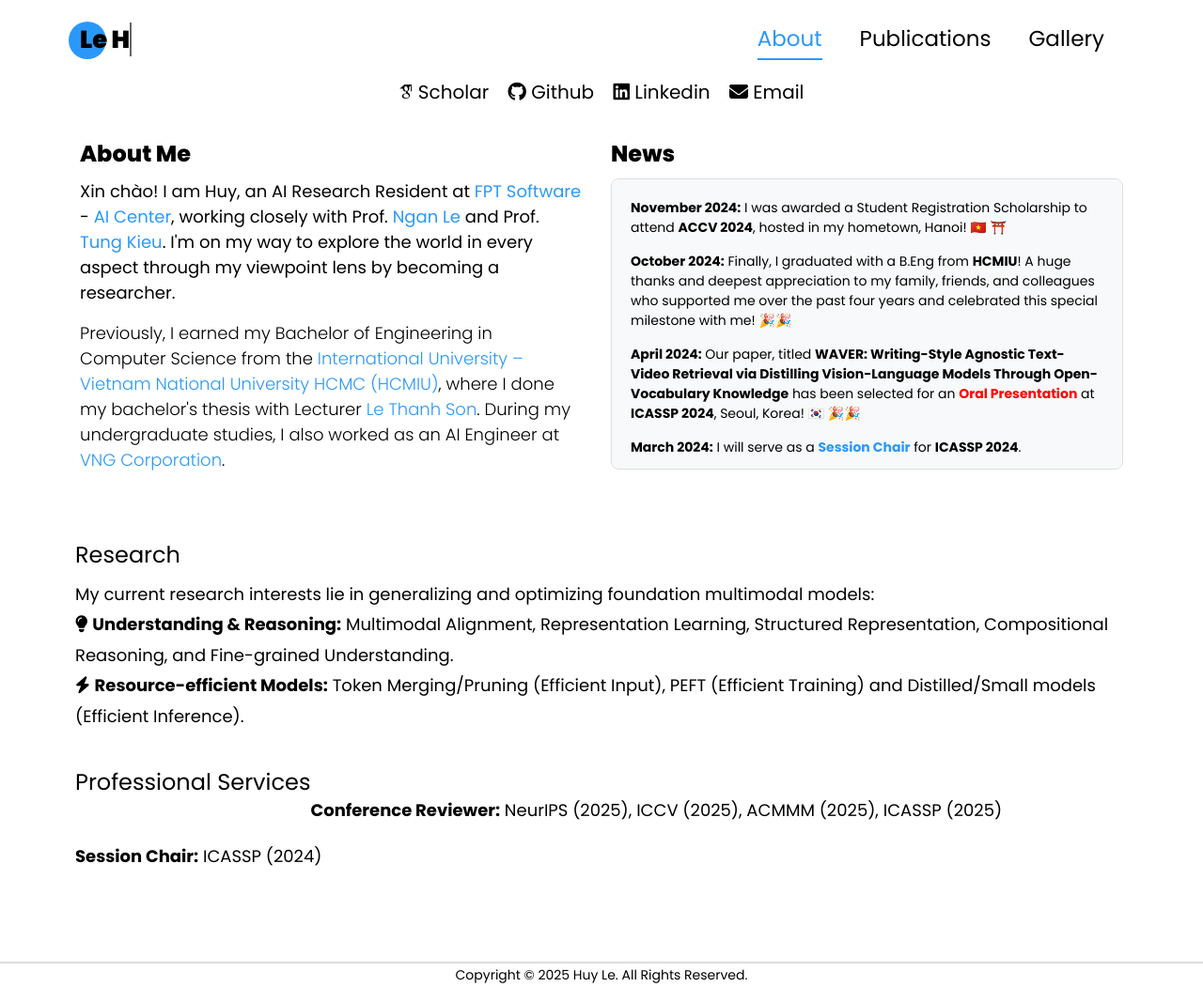
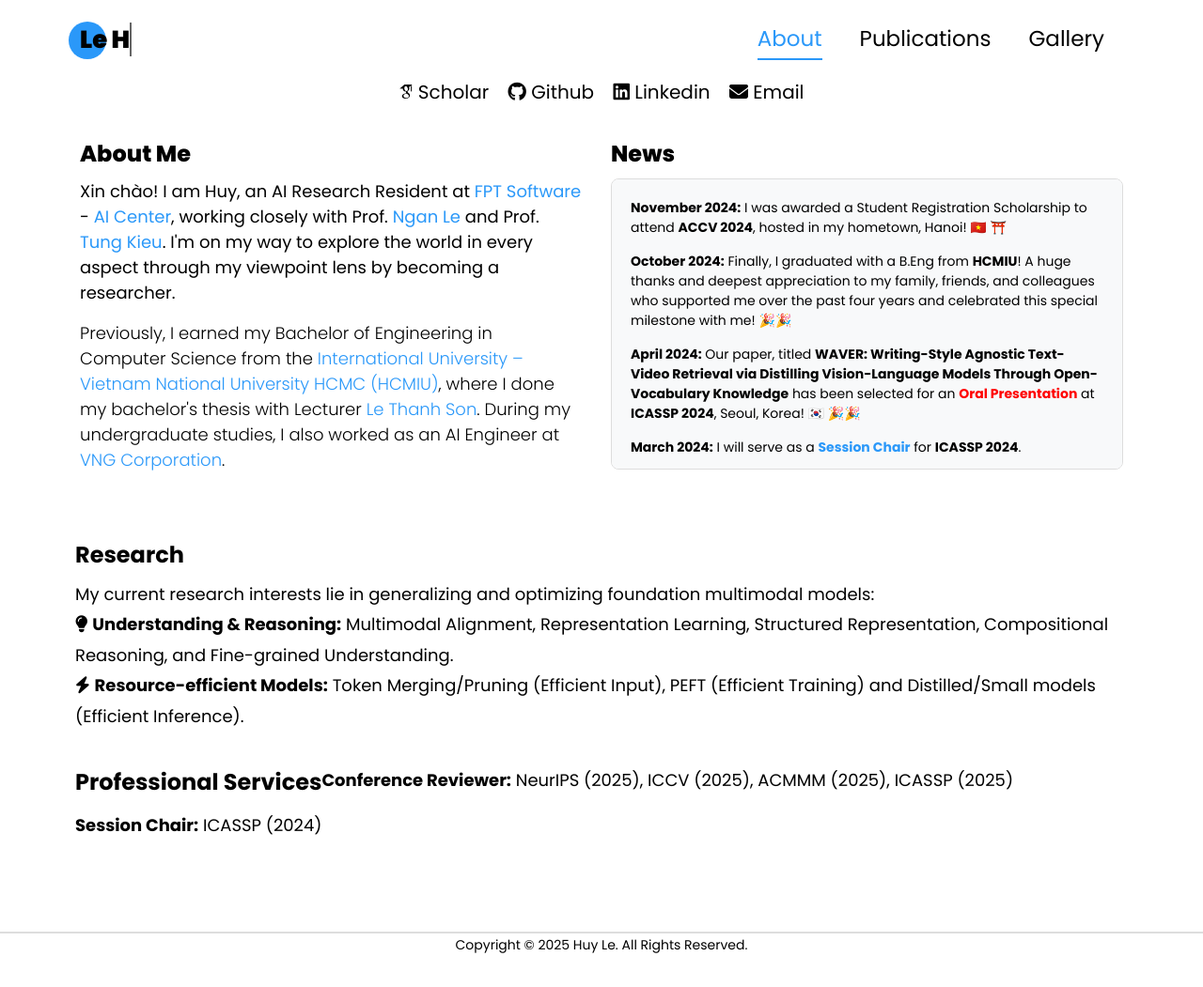
Before and after one commit to lehuy1611/lehuy1611.github.io, a Jekyll site: the page index.html, which Jekyll copies as it is, in a window 1280 px wide. Shown: the whole page at 94% size. Built offline with Jekyll 4.4.1, drawn with Linux system fonts in a browser that asks for light colours; some web fonts are replaced; after the commit the page ends 1019 px from its top, so only the background shows below that.

Commit message:
update services

```diff
--- a/index.html
+++ b/index.html
@@ -191,7 +191,7 @@
 
             <!-- Research Section (One Column) -->
             <div class="row justify-content-left lg-6 md-6" style="margin-top: 20px; padding-left: 10px; padding-right: 10px">
-                <h2 style="font-size: 24px;">Research</h2>
+                <h2 style="font-size: 24px;"><b>Research</b></h2>
                 <p style="color: #000; font-size: 18px;">
                     My current research interests lie in generalizing and optimizing foundation multimodal models:
                     <br><span class="icon"><i class="fa fa-lightbulb"></i></span> <b>Understanding & Reasoning:</b> Multimodal Alignment, Representation Learning, Structured Representation, Compositional Reasoning, and Fine-grained Understanding.
@@ -200,9 +200,9 @@
             </div>
             <!-- Research Section (One Column) -->
             <div class="row justify-content-left lg-6 md-6" style="margin-top: 20px; padding-left: 10px; padding-right: 10px">
-                <h2 style="font-size: 24px;">Professional Services</h2>
+                <h2 style="font-size: 24px;"><b>Professional Services</b><br></h2>
                 <p style="color: #000; font-size: 18px;">
-                    <br><b>Conference Reviewer:</b> NeurIPS (2025), ICCV (2025), ACMMM (2025), ICASSP (2025)
+                    <b>Conference Reviewer:</b> NeurIPS (2025), ICCV (2025), ACMMM (2025), ICASSP (2025)
                 </p>
                 <p style="color: #000; font-size: 18px;">
                     <b>Session Chair:</b> ICASSP (2024)
```
